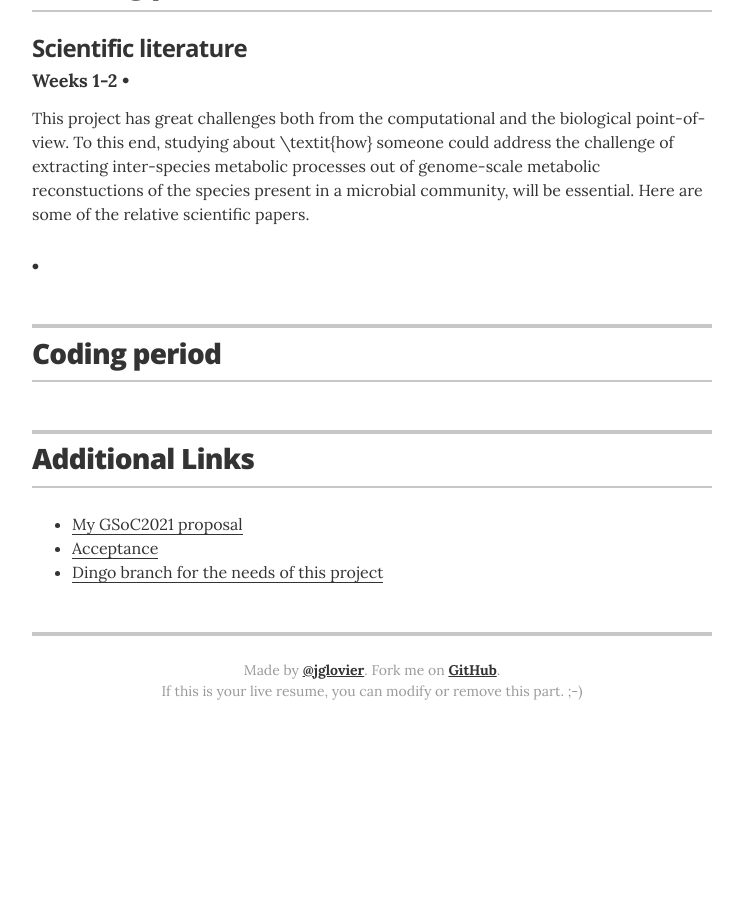
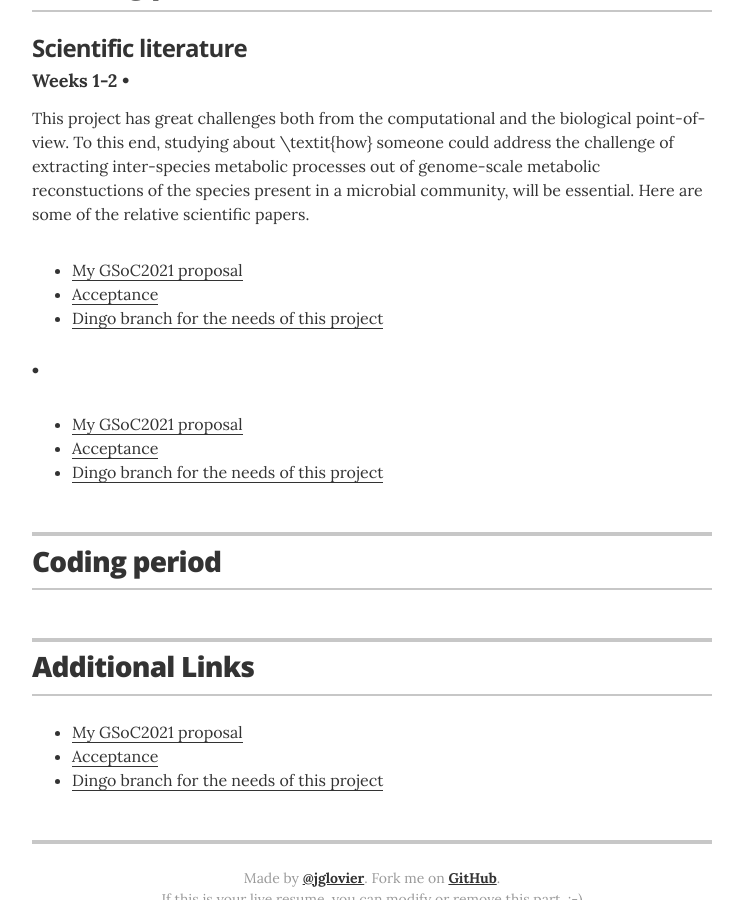
Before and after one commit to hariszaf/gsoc2021, a Jekyll site: the page built from index.html, in a window 1280 px wide and 900 px high, scrolled down 1100 px. Shown: the whole window, without its empty margins (268-1011 px from the left). Built offline with Jekyll 4.4.1, drawn with Linux system fonts in a browser that asks for light colours; before the commit the page ends 1850 px from its top, so only the background shows below that.

Commit message:
links on education

```diff
--- a/_layouts/resume.html
+++ b/_layouts/resume.html
@@ -91,7 +91,17 @@
 
           <p class="resume-item-copy">{{ education.summary }}</p>
         </div>
-        {% endfor %}
+
+
+        <div class="resume-item">
+           <ul class="resume-item-list">
+           {% for link in site.data.links %}
+           <li><a href={{ link.url }} itemprop="url">{{ link.description }}</a></li>
+           {% endfor %}
+            </ul>
+         </div>
+
+      {% endfor %}
       </section>
       <!-- end Education -->
       {% endif %}
```
